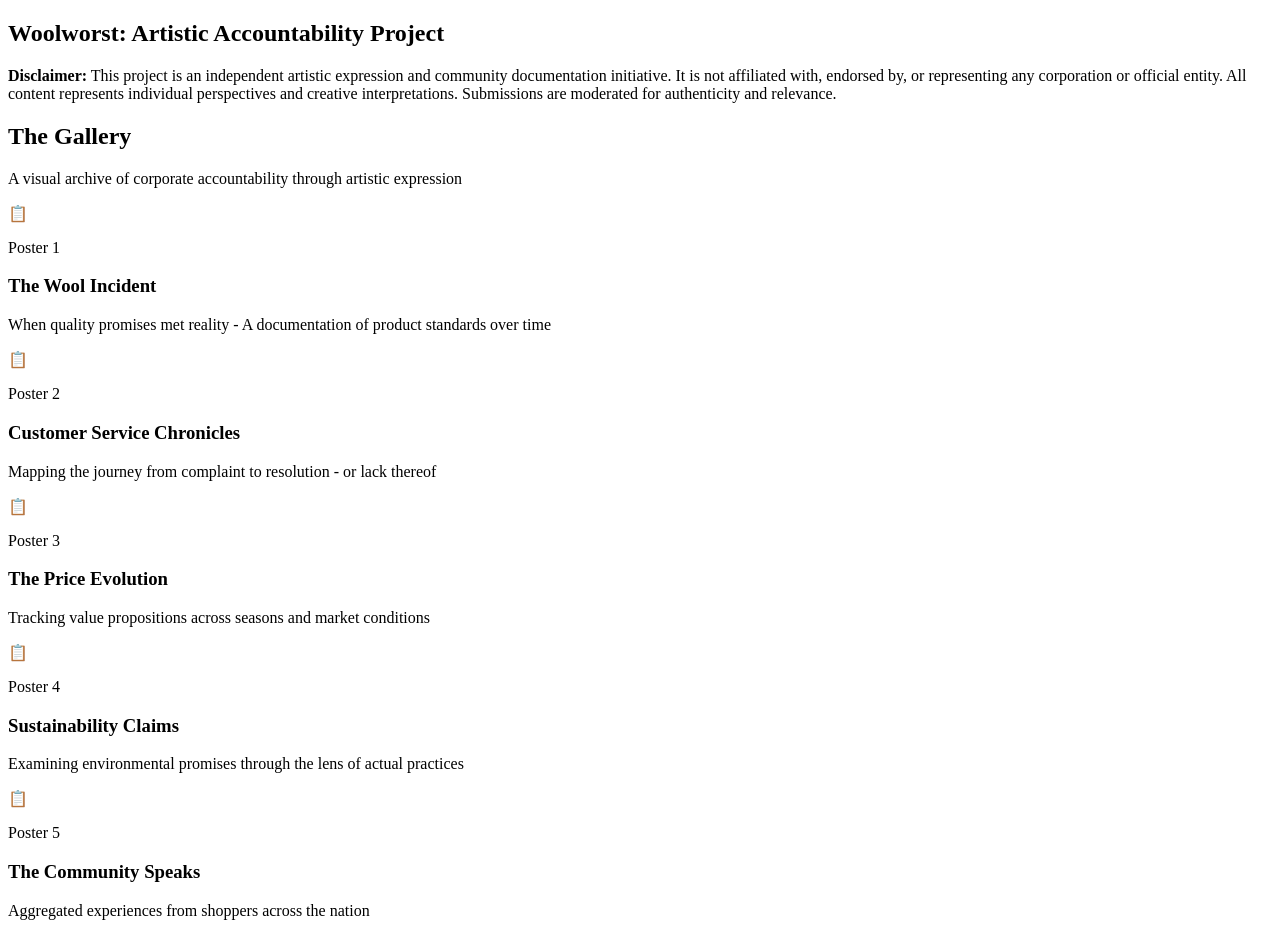
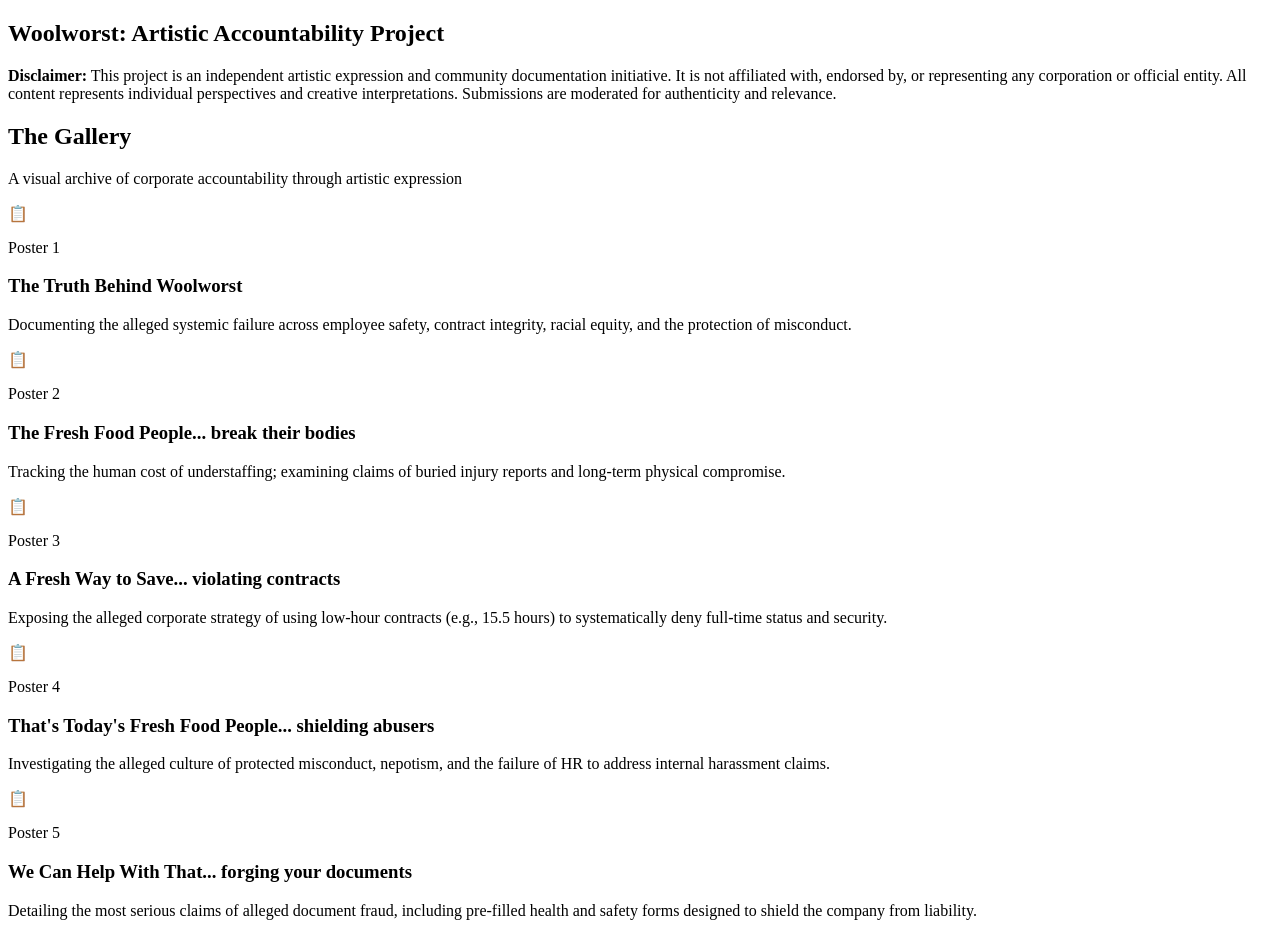
Before and after one commit to artist-pos/wooly-art-folio, a React (Vite) app: page / in a window 1280 px wide. Shown: the top 934 px of the page. Built offline with nearby package versions, Linux system fonts and the light colour scheme; the HTML template or start-up script is replaced by a standard one.

Commit message:
Update poster gallery content

```diff
--- a/src/components/PosterGallery.tsx
+++ b/src/components/PosterGallery.tsx
@@ -3,33 +3,33 @@ import { Card, CardContent } from "@/components/ui/card";
 const posters = [
   {
     id: 1,
-    title: "The Wool Incident",
-    caption: "When quality promises met reality - A documentation of product standards over time",
-    imageAlt: "Artistic poster depicting wool quality comparison"
+    title: "The Truth Behind Woolworst",
+    caption: "Documenting the alleged systemic failure across employee safety, contract integrity, racial equity, and the protection of misconduct.",
+    imageAlt: "Poster documenting systemic failures at Woolworst"
   },
   {
     id: 2,
-    title: "Customer Service Chronicles",
-    caption: "Mapping the journey from complaint to resolution - or lack thereof",
-    imageAlt: "Infographic poster showing customer service response patterns"
+    title: "The Fresh Food People... break their bodies",
+    caption: "Tracking the human cost of understaffing; examining claims of buried injury reports and long-term physical compromise.",
+    imageAlt: "Poster showing the human cost of understaffing"
   },
   {
     id: 3,
-    title: "The Price Evolution",
-    caption: "Tracking value propositions across seasons and market conditions",
-    imageAlt: "Data visualization poster of pricing trends"
+    title: "A Fresh Way to Save... violating contracts",
+    caption: "Exposing the alleged corporate strategy of using low-hour contracts (e.g., 15.5 hours) to systematically deny full-time status and security.",
+    imageAlt: "Poster exposing contract violations"
   },
   {
     id: 4,
-    title: "Sustainability Claims",
-    caption: "Examining environmental promises through the lens of actual practices",
-    imageAlt: "Environmental impact comparison poster"
+    title: "That's Today's Fresh Food People... shielding abusers",
+    caption: "Investigating the alleged culture of protected misconduct, nepotism, and the failure of HR to address internal harassment claims.",
+    imageAlt: "Poster investigating protected misconduct"
   },
   {
     id: 5,
-    title: "The Community Speaks",
-    caption: "Aggregated experiences from shoppers across the nation",
-    imageAlt: "Collage poster featuring community testimonials"
+    title: "We Can Help With That... forging your documents",
+    caption: "Detailing the most serious claims of alleged document fraud, including pre-filled health and safety forms designed to shield the company from liability.",
+    imageAlt: "Poster detailing alleged document fraud"
   }
 ];
 
```
